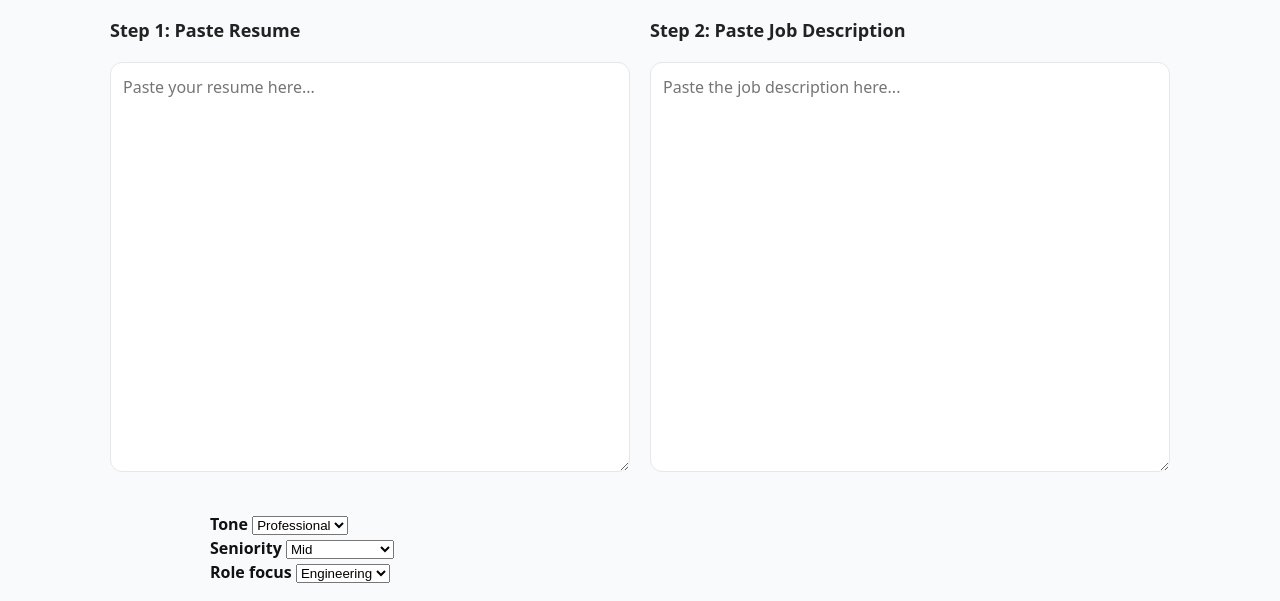
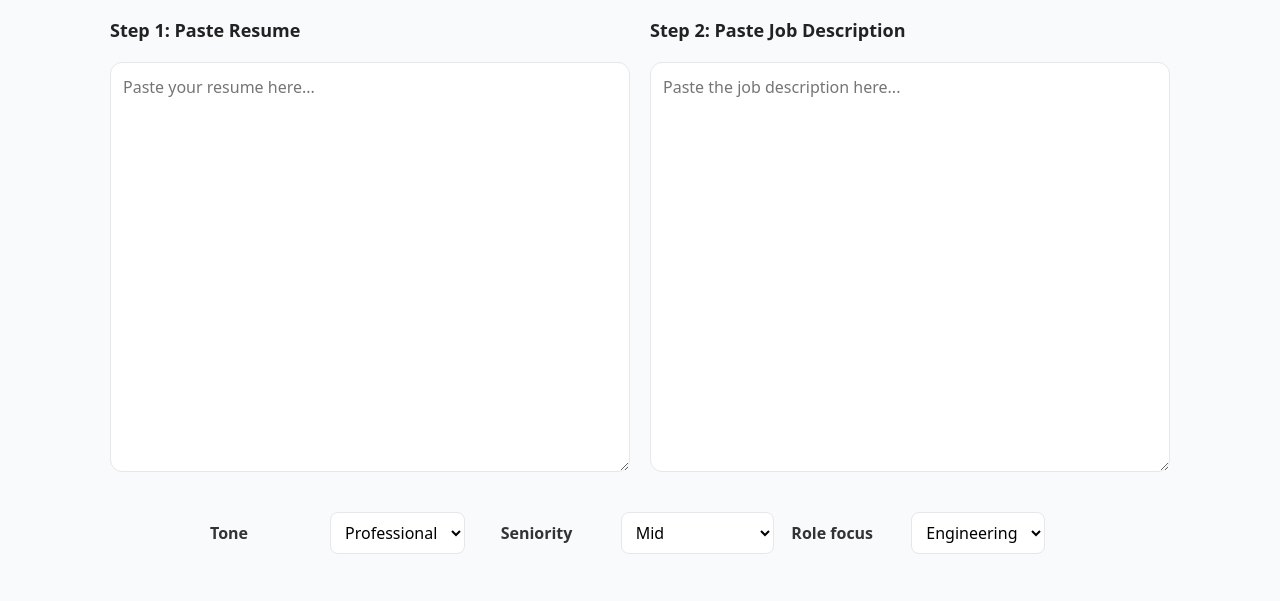
Before and after one commit to ToddTestingVibeCoding/resume-optimizer-mvp, a website: page index.html in a window 1280 px wide. Shown: the part 135-736 px from the top of the page. Drawn offline with Linux system fonts and the light colour scheme.

Commit message:
style: add layout and styling for refinement controls

```diff
--- a/styles.css
+++ b/styles.css
@@ -45,6 +45,27 @@ button.secondary:hover { background: #e2e2e2; }
 .ai-btn:hover { background: #2563eb; }
 button:disabled { opacity: .7; cursor: not-allowed; }
 
+/* Commit: style: add layout and styling for refinement controls */
+
+.controls {
+  display: grid;
+  grid-template-columns: 1fr;
+  gap: 12px;
+  margin-bottom: 12px;
+}
+.control { display: flex; gap: 10px; align-items: center; }
+.control label { min-width: 110px; color: #333; }
+select {
+  padding: 8px 10px;
+  border: 1px solid #e5e7eb;
+  border-radius: 8px;
+  background: #fff;
+  font: inherit;
+}
+@media (min-width: 700px) {
+  .controls { grid-template-columns: repeat(3, 1fr); }
+}
+
 /* --- Alerts / Messages --- */
 .alert {
   border-radius: 10px;
```
